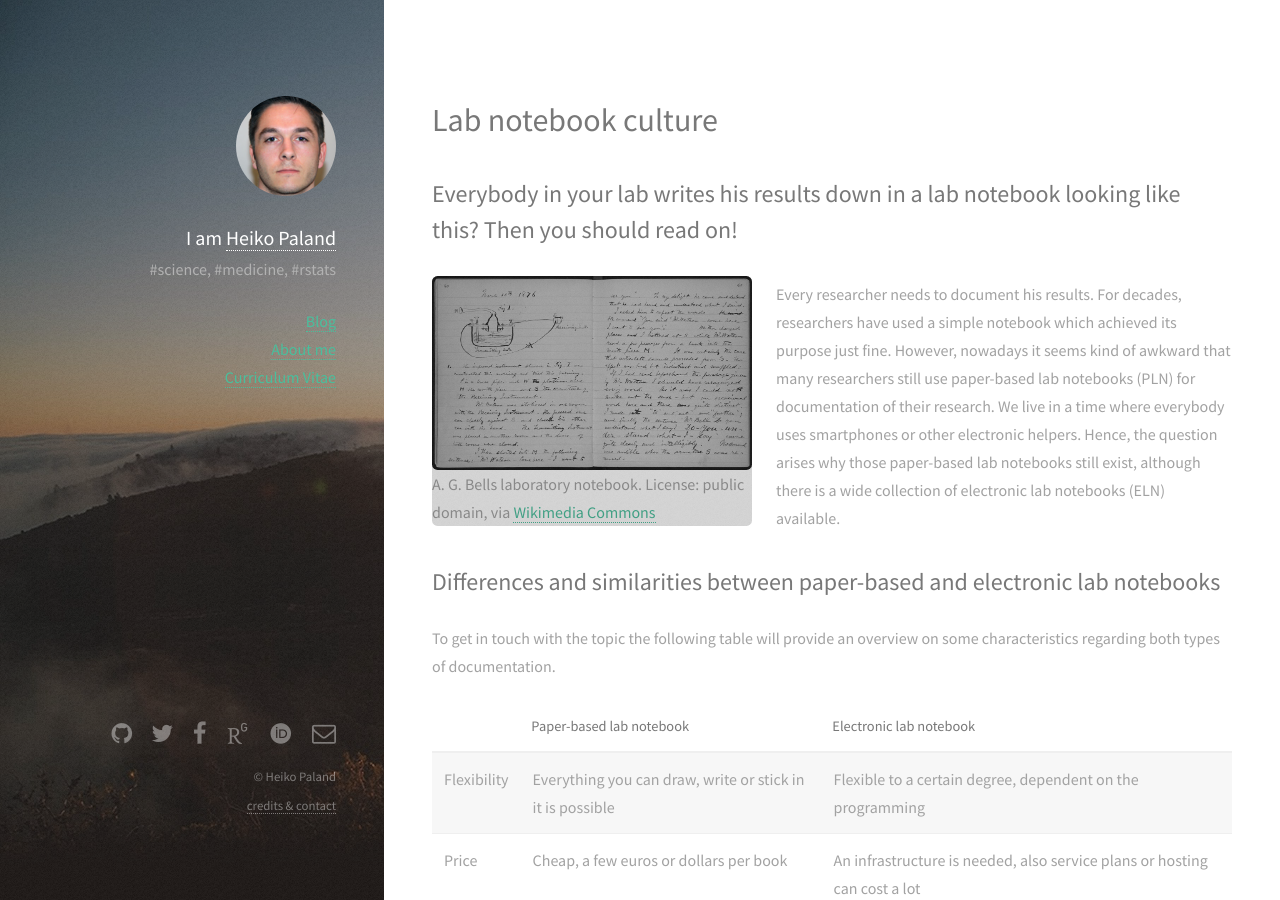
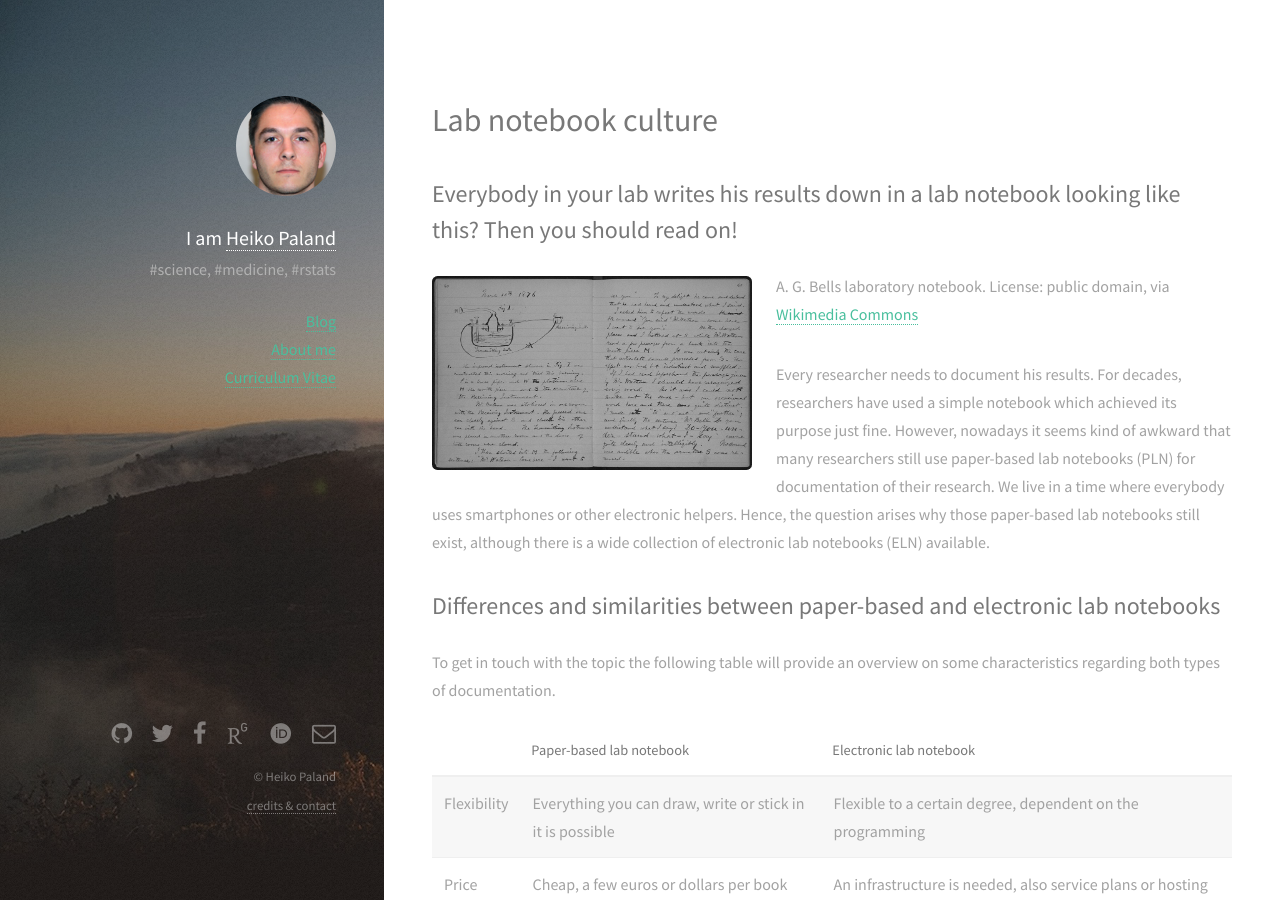
Before and after one commit to old-jekyll-templates/Strata-Jekyll-Theme, a Jekyll site: the page built from testpage.md, in a window 1280 px wide and 900 px high. Built offline with Jekyll 4.4.1, drawn with Linux system fonts in a browser that asks for light colours; some web fonts are replaced; comment, search, counter and statistics services are not loaded.

Commit message:
testpage

```diff
--- a/testpage.md
+++ b/testpage.md
@@ -7,7 +7,7 @@
 ---
 ## Everybody in your lab writes his results down in a lab notebook looking like this? Then you should read on!
 
-<span class="image left"><img src="{{ site.url }}/images/fulls/2016-08-09_Bell-Notebook.jpg">A. G. Bells laboratory notebook. License: public domain, via [Wikimedia Commons](https://commons.wikimedia.org/wiki/File:AGBell_Notebook.jpg)</span>
+<span class="image left"><img src="{{ site.url }}/images/fulls/2016-08-09_Bell-Notebook.jpg"></span><span class="left">A. G. Bells laboratory notebook. License: public domain, via [Wikimedia Commons](https://commons.wikimedia.org/wiki/File:AGBell_Notebook.jpg)</span>
 
 Every researcher needs to document his results. For decades, researchers have used a simple notebook which achieved its purpose just fine. However, nowadays it seems kind of awkward that many researchers still use paper-based lab notebooks (PLN) for documentation of their research. We live in a time where everybody uses smartphones or other electronic helpers. Hence, the question arises why those paper-based lab notebooks still exist, although there is a wide collection of electronic lab notebooks (ELN) available. <!--more-->
 
```
